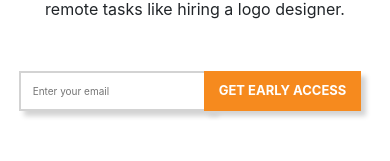
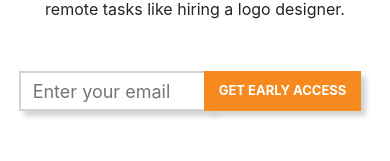
Before and after one commit to bitbender1010/Bridge-demo, a plain HTML site: page index.html in a window 390 px wide. Shown: the part 211-372 px from the top of the page. Drawn offline with nearby package versions, Linux system fonts and the light colour scheme.

Commit message:
input fz

```diff
--- a/responsive/mobile.css
+++ b/responsive/mobile.css
@@ -209,3 +209,8 @@ body > div.nav-container > nav > div > div > img {
 ul li {
     font-size: 18px;
 }
+
+/*increase input placeholder fnt*/
+.cta-cover input {
+    font-size: 18px;
+}
```
